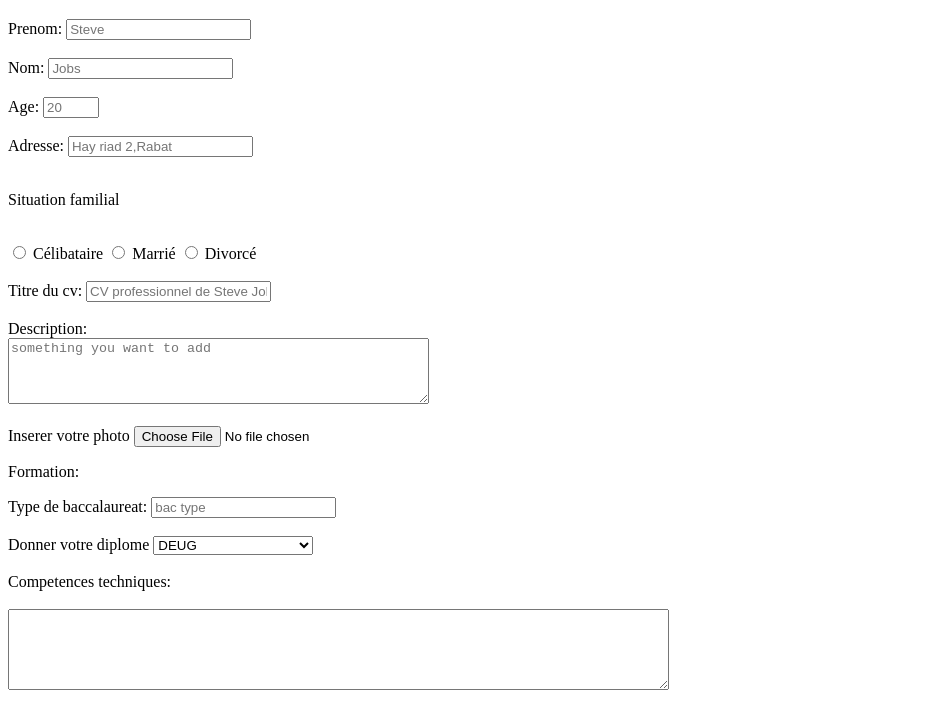
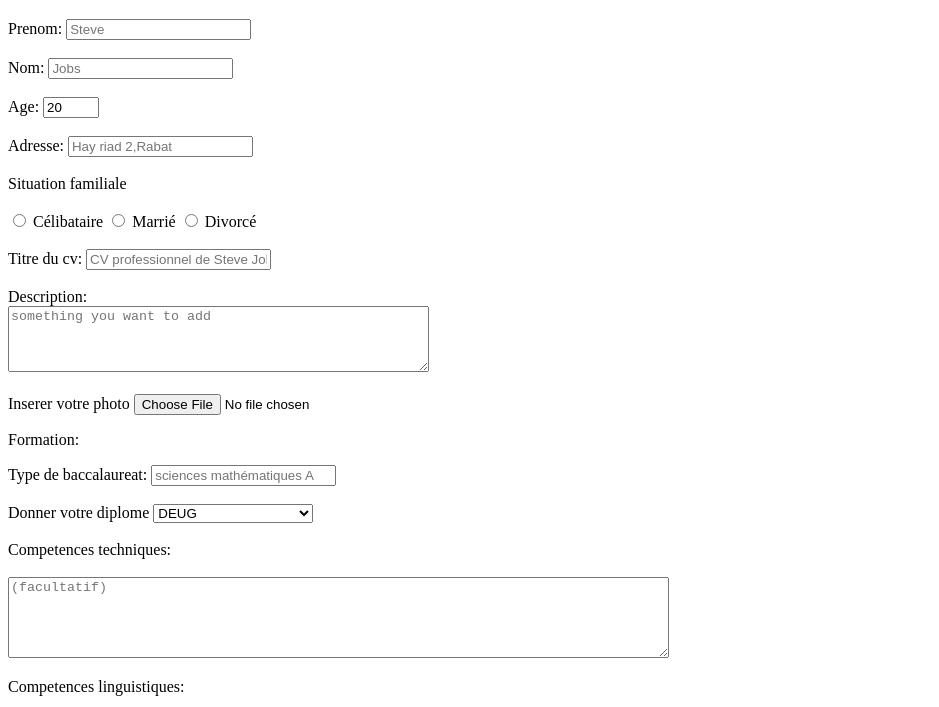
Before and after one commit to Salah-ZEddine/projet-web-dev-, a plain HTML site: page form.html in a window 1280 px wide. Shown: the part 61-768 px from the top of the page, without its empty margins (0-939 px from the left). Drawn offline with Linux system fonts and the light colour scheme.

Commit message:
quelques petite modification

```diff
--- a/form.html
+++ b/form.html
@@ -20,7 +20,7 @@
             <br>
             <div>
                 <label for="age">Age: </label>
-                <input type="number" min="0" max="20" id="age" name="age" placeholder="20" required>
+                <input type="number" min="0" max="20" id="age" name="age" value="20" required>
             </div>
             <br>
             <div>
@@ -29,16 +29,10 @@
             </div>
             <br>
             <div>
-                <p>Situation familial</p><br>
-                <label>
+                <label for="SF"> Situation familiale </label><br><br>
                     <input type="radio" name="SF" value="Célibataire"> Célibataire
-                </label>
-                <label>
                     <input type="radio" name="SF" value="Marrié"> Marrié
-                </label>
-                <label>
-                    <input type="radio" name="SF" value="Divorcé"> Divorcé
-                </label>
+                    <input type="radio" name="SF" value="Divorcé"> Divorcé <br>
             </div>
             <br>
             <div>
@@ -58,22 +52,22 @@
             <div>
             <p> Formation:</p>
             <label for="fname">Type de baccalaureat:</label>
-            <input type="text" id="fname" name="fname" placeholder="bac type" required><br><br>
+            <input type="text" id="fname" name="fname" placeholder="sciences mathématiques A" required><br><br>
             <label for="diplomat">Donner votre diplome</label>
             <select id="Diplomes" name="diplomat">
                 <option value="DEUG">DEUG</option>
                 <option value="DEUST">DEUST</option>
                 <option value="LICENCE">LICENCE</option>
                 <option value="MASTER">MASTER</option>
-                <option value="IE">ING D'ETAT</option>
+                <option value="IE">INGENIEUR D'ETAT</option>
                 <option value="MS">MASTER SPECIALISE</option>
-                <option value="PHD">DOCTORAT</option>
+                <option value="PhD">DOCTORAT</option>
 
             </select><br><br>
             </div>
             <div>
             <label for="goal">Competences techniques:</label><br><br>
-            <textarea id="goal" name="goal" rows="5" cols="80"></textarea><br>
+            <textarea id="goal" name="goal" rows="5" cols="80" placeholder="(facultatif)"></textarea><br>
             </div>
             <div>
             <p> Competences linguistiques:</p>
```
